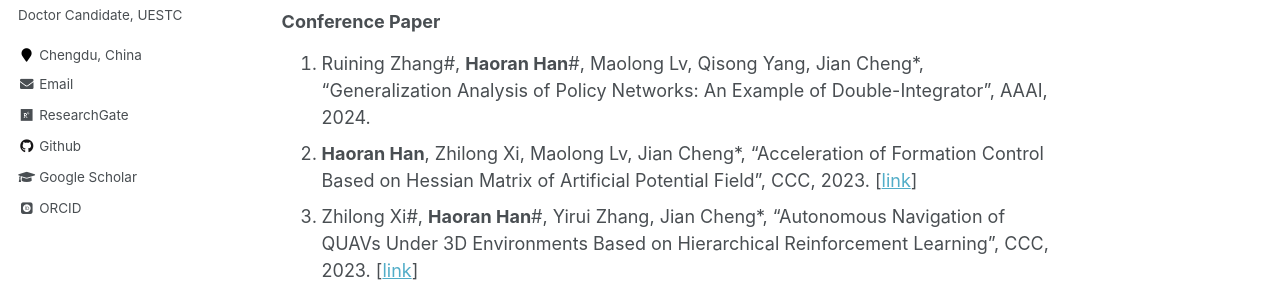
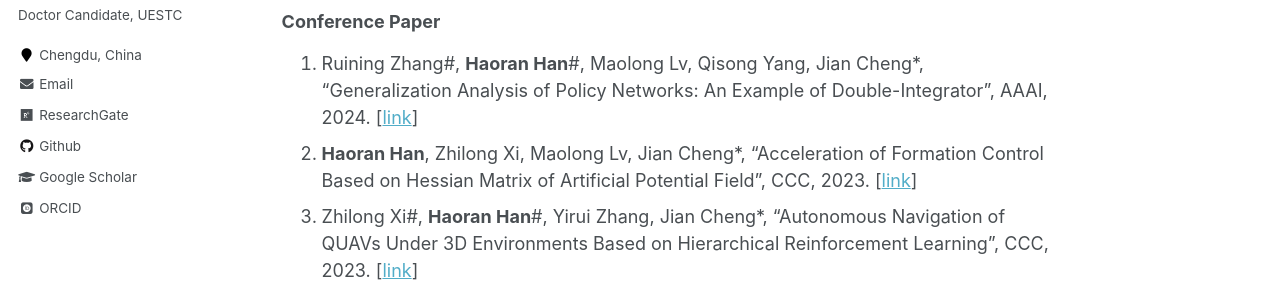
Before and after one commit to Han-Adam/Han-Adam.github.io, a Jekyll site: the page built from _pages/about.md, in a window 1280 px wide and 900 px high, scrolled down 918 px. Shown: the part 207-504 px from the top of the window. Built offline with Jekyll 4.4.1, drawn with Linux system fonts in a browser that asks for light colours; some web fonts are replaced.

Commit message:
Update about.md

```diff
--- a/_pages/about.md
+++ b/_pages/about.md
@@ -25,7 +25,7 @@ Deep Reinforcement Learning", IEEE Robotics and Automation Letters, 2022. [[link
 3. Haiwei Bai, Jian Cheng*, Yanzhou Su, Qi Wang, **Haoran Han**, Yijie Zhang, "Multi-Branch Adaptive Hard Region Mining Network for Urban Scene Parsing of High-Resolution Remote-Sensing Images", Remote Sensing, 2022. [[link](https://www.mdpi.com/2072-4292/14/21/5527/htm)]
 
 ### Conference Paper
-1. Ruining Zhang#, **Haoran Han**#, Maolong Lv, Qisong Yang, Jian Cheng*, "Generalization Analysis of Policy Networks: An Example of Double-Integrator", AAAI, 2024.
+1. Ruining Zhang#, **Haoran Han**#, Maolong Lv, Qisong Yang, Jian Cheng*, "Generalization Analysis of Policy Networks: An Example of Double-Integrator", AAAI, 2024. [[link](https://arxiv.org/abs/2312.10472)]
 2. **Haoran Han**, Zhilong Xi, Maolong Lv, Jian Cheng*, "Acceleration of Formation Control Based on Hessian Matrix of Artificial Potential Field", CCC, 2023. [[link](https://ieeexplore.ieee.org/abstract/document/10240751)]
 3. Zhilong Xi#, **Haoran Han**#, Yirui Zhang, Jian Cheng*, "Autonomous Navigation of QUAVs Under 3D Environments Based on Hierarchical Reinforcement Learning", CCC, 2023. [[link](https://ieeexplore.ieee.org/document/10239903)]
 4. **Haoran Han**#, Zhilong Xi#, Jian Cheng, Maolong Lv*, "Obstacle Avoidance Based on Deep Reinforcement Learning and Artificial Potential Field", ICCAR, 2023. **Best Oral Presentation Award** [[link](https://ieeexplore.ieee.org/document/10151771)]
```
